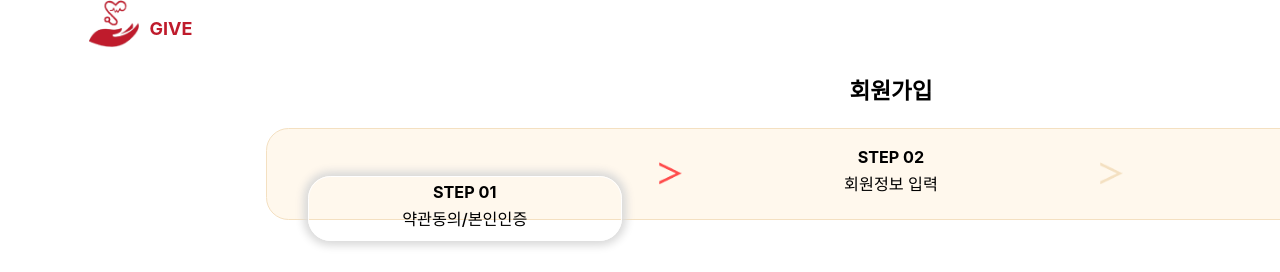
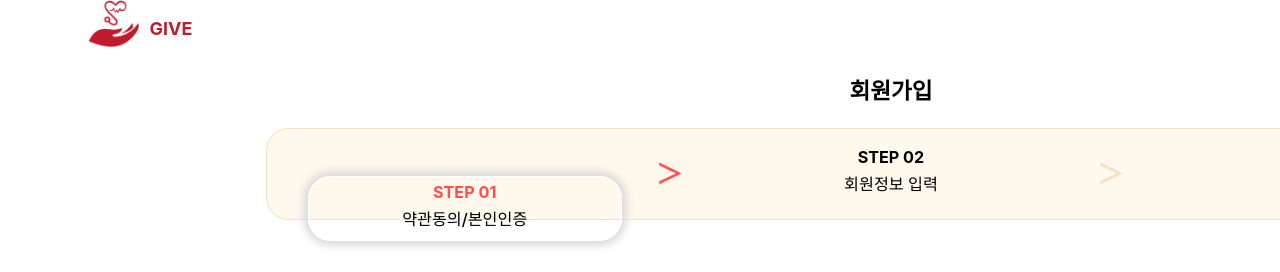
Before and after one commit to youj0912/frontend, a React (Create React App) app: page /register in a window 1280 px wide. Shown: the top 272 px of the page. Built offline with nearby package versions, Linux system fonts and the light colour scheme.

Commit message:
style : [FE] 절차 관련 색상 추가

```diff
--- a/src/component/Css/order1.module.css
+++ b/src/component/Css/order1.module.css
@@ -31,6 +31,9 @@
 .step1 > p:first-child , .step2 > p:first-child , .step3 > p:first-child{
     font-weight: bold;
 }
+.step1 > p:first-child{
+    color: var(--color_register_form);
+}
 .order > img{
     width:25px;
     height:25px;
--- a/src/index.css
+++ b/src/index.css
@@ -11,7 +11,7 @@ body{
   --background_color_bottom:#F0F0F0;
   --radius_bottom:0 50% 0 0;
   --background_color_register_request:#FF4D4D;
-
+  --color_register_form:#FF4D4D;
 }
 
 main{
```
